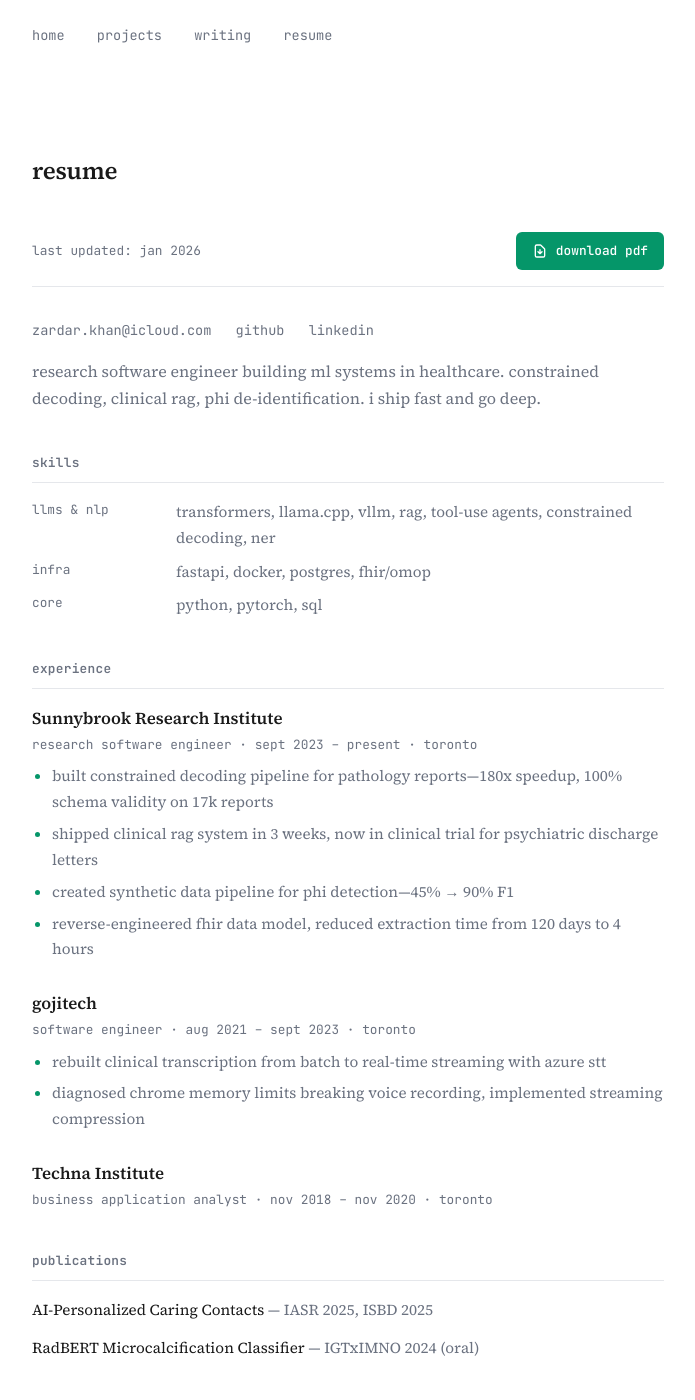
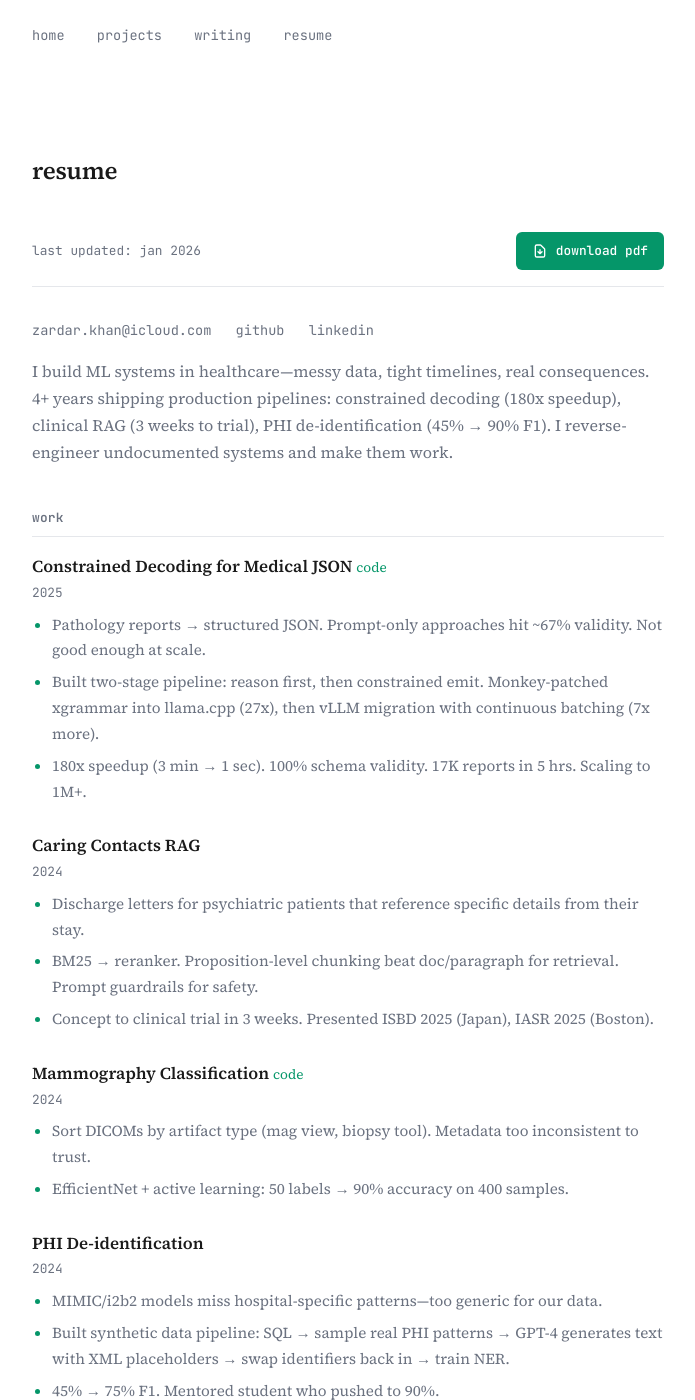
Before and after one commit to khankanz/khankanz.github.io, a Jekyll site: the page built from resume.html, in a window 1280 px wide and 1400 px high. Shown: the whole window, without its empty margins (292-987 px from the left). Built offline with Jekyll 4.4.1, drawn with Linux system fonts in a browser that asks for light colours; some of the changed text lies outside the part shown.

Commit message:
Update resume page to match new PDF

```diff
--- a/resume.html
+++ b/resume.html
@@ -301,26 +301,75 @@
           <a href="https://linkedin.com/in/zardar-khan">linkedin</a>
         </div>
         <p class="resume-summary">
-          research software engineer building ml systems in healthcare. constrained decoding, clinical rag, phi de-identification. i ship fast and go deep.
+          I build ML systems in healthcare—messy data, tight timelines, real consequences. 4+ years shipping production pipelines: constrained decoding (180x speedup), clinical RAG (3 weeks to trial), PHI de-identification (45% → 90% F1). I reverse-engineer undocumented systems and make them work.
         </p>
       </div>
 
       <div class="resume-section">
-        <h2 class="section-title">skills</h2>
-        <div class="skills-grid">
-          <span class="skill-category">llms & nlp</span>
-          <span class="skill-items">transformers, llama.cpp, vllm, rag, tool-use agents, constrained decoding, ner</span>
+        <h2 class="section-title">work</h2>
 
-          <span class="skill-category">infra</span>
-          <span class="skill-items">fastapi, docker, postgres, fhir/omop</span>
+        <div class="experience">
+          <div class="exp-header">
+            <div class="exp-company">Constrained Decoding for Medical JSON <a href="https://github.com/khankanz/tayz_decoding" style="font-weight:400;font-size:0.85rem;">code</a></div>
+            <div class="exp-meta">2025</div>
+          </div>
+          <ul>
+            <li>Pathology reports → structured JSON. Prompt-only approaches hit ~67% validity. Not good enough at scale.</li>
+            <li>Built two-stage pipeline: reason first, then constrained emit. Monkey-patched xgrammar into llama.cpp (27x), then vLLM migration with continuous batching (7x more).</li>
+            <li>180x speedup (3 min → 1 sec). 100% schema validity. 17K reports in 5 hrs. Scaling to 1M+.</li>
+          </ul>
+        </div>
 
-          <span class="skill-category">core</span>
-          <span class="skill-items">python, pytorch, sql</span>
+        <div class="experience">
+          <div class="exp-header">
+            <div class="exp-company">Caring Contacts RAG</div>
+            <div class="exp-meta">2024</div>
+          </div>
+          <ul>
+            <li>Discharge letters for psychiatric patients that reference specific details from their stay.</li>
+            <li>BM25 → reranker. Proposition-level chunking beat doc/paragraph for retrieval. Prompt guardrails for safety.</li>
+            <li>Concept to clinical trial in 3 weeks. Presented ISBD 2025 (Japan), IASR 2025 (Boston).</li>
+          </ul>
+        </div>
+
+        <div class="experience">
+          <div class="exp-header">
+            <div class="exp-company">Mammography Classification <a href="https://github.com/khankanz/mammogram-pipeline" style="font-weight:400;font-size:0.85rem;">code</a></div>
+            <div class="exp-meta">2024</div>
+          </div>
+          <ul>
+            <li>Sort DICOMs by artifact type (mag view, biopsy tool). Metadata too inconsistent to trust.</li>
+            <li>EfficientNet + active learning: 50 labels → 90% accuracy on 400 samples.</li>
+          </ul>
+        </div>
+
+        <div class="experience">
+          <div class="exp-header">
+            <div class="exp-company">PHI De-identification</div>
+            <div class="exp-meta">2024</div>
+          </div>
+          <ul>
+            <li>MIMIC/i2b2 models miss hospital-specific patterns—too generic for our data.</li>
+            <li>Built synthetic data pipeline: SQL → sample real PHI patterns → GPT-4 generates text with XML placeholders → swap identifiers back in → train NER.</li>
+            <li>45% → 75% F1. Mentored student who pushed to 90%.</li>
+          </ul>
+        </div>
+
+        <div class="experience">
+          <div class="exp-header">
+            <div class="exp-company">FHIR Extraction</div>
+            <div class="exp-meta">2023</div>
+          </div>
+          <ul>
+            <li>Needed 2M+ clinical reports. Existing queries took 120 days.</li>
+            <li>Reverse-engineered undocumented Observation → DiagnosticReport structure. Temporary Postgres indexes.</li>
+            <li>120 days → 4 hours (700x). Found 500K missing reports from import errors.</li>
+          </ul>
         </div>
       </div>
 
       <div class="resume-section">
-        <h2 class="section-title">experience</h2>
+        <h2 class="section-title">jobs</h2>
 
         <div class="experience">
           <div class="exp-header">
@@ -328,10 +377,9 @@
             <div class="exp-meta">research software engineer · sept 2023 – present · toronto</div>
           </div>
           <ul>
-            <li>built constrained decoding pipeline for pathology reports—180x speedup, 100% schema validity on 17k reports</li>
-            <li>shipped clinical rag system in 3 weeks, now in clinical trial for psychiatric discharge letters</li>
-            <li>created synthetic data pipeline for phi detection—45% → 90% F1</li>
-            <li>reverse-engineered fhir data model, reduced extraction time from 120 days to 4 hours</li>
+            <li>Sole ML engineer across 3 research labs. Built all pipelines above. Go-to for pathology/radiology report extraction—wrote custom parsing to stitch fragmented reports that appear line-by-line.</li>
+            <li>Routinely pull and create datasets with thousands of reports for downstream research. Work adopted by 2 external labs.</li>
+            <li>Quantized RadBERT classifier: 450ms → <100ms (4.5x), 95% accuracy. Oral presentation at IGTxIMNO 2024.</li>
           </ul>
         </div>
 
@@ -341,28 +389,42 @@
             <div class="exp-meta">software engineer · aug 2021 – sept 2023 · toronto</div>
           </div>
           <ul>
-            <li>rebuilt clinical transcription from batch to real-time streaming with azure stt</li>
-            <li>diagnosed chrome memory limits breaking voice recording, implemented streaming compression</li>
+            <li>Real-time transcription (WebSocket + Azure STT, replaced 30s batch). Medication extraction (GPT-Neo).</li>
+            <li>Fixed Chrome 2GB memory bug killing long recordings.</li>
           </ul>
-        </div>
-
-        <div class="experience">
-          <div class="exp-header">
-            <div class="exp-company">Techna Institute</div>
-            <div class="exp-meta">business application analyst · nov 2018 – nov 2020 · toronto</div>
-          </div>
         </div>
       </div>
 
       <div class="resume-section">
-        <h2 class="section-title">publications</h2>
-        <p class="publication"><span class="pub-title">AI-Personalized Caring Contacts</span> — IASR 2025, ISBD 2025</p>
-        <p class="publication"><span class="pub-title">RadBERT Microcalcification Classifier</span> — IGTxIMNO 2024 (oral)</p>
+        <h2 class="section-title">side projects</h2>
+        <p class="publication"><span class="pub-title">Bookkeeping Agent</span> — Built tool-use agent from scratch. Hit context limits on large files, calculator failed on OCR errors, pivoted to DuckDB for SQL on CSVs. Found I was spending $70/mo on Starbucks.</p>
+        <p class="publication"><span class="pub-title">Semantic Routers for MoE</span> — Cohere fellowship pitch. Proposed learnable expert embeddings over linear routers. Got rejected. Revisiting at tiny scale.</p>
+        <p class="publication"><span class="pub-title">Pronunciation App</span> — LLM-as-judge for my daughter's reading. Customer base of 1, retention 100%.</p>
       </div>
 
       <div class="resume-section">
         <h2 class="section-title">education</h2>
         <p class="education"><span class="edu-degree">BEng, Biomedical Engineering</span> — Toronto Metropolitan University</p>
+      </div>
+
+      <div class="resume-section">
+        <h2 class="section-title">publications</h2>
+        <p class="publication"><span class="pub-title">Khan Z et al. AI-Personalized Caring Contacts</span> — IASR 2025 (Boston), ISBD 2025 (Japan)</p>
+        <p class="publication"><span class="pub-title">Khan Z et al. RadBERT Microcalcification Classifier</span> — IGTxIMNO 2024 (Oral Presentation)</p>
+      </div>
+
+      <div class="resume-section">
+        <h2 class="section-title">skills</h2>
+        <div class="skills-grid">
+          <span class="skill-category">llms & nlp</span>
+          <span class="skill-items">Transformers, llama.cpp, vLLM, RAG, Tool-use Agents, Constrained Decoding, NER</span>
+
+          <span class="skill-category">mltic</span>
+          <span class="skill-items">Quantization, Active Learning, Knowledge Distillation, Synthetic Data Generation</span>
+
+          <span class="skill-category">stack</span>
+          <span class="skill-items">PyTorch, FHIR, Postgres, Docker, AWS/Azure, FastAPI</span>
+        </div>
       </div>
     </div>
   </main>
```
